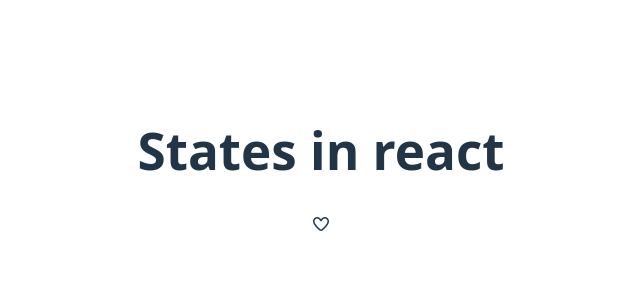
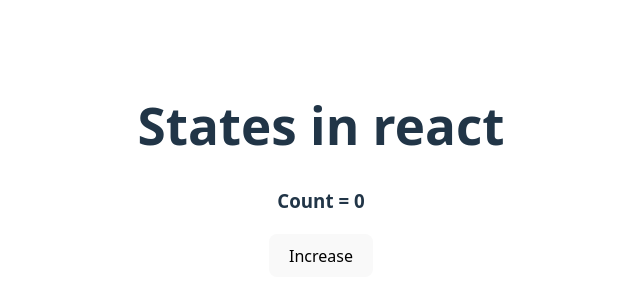
Before and after one commit to SAgNik-MonDA/MERN_STACK_Development, a React (Vite) app in the folder React/react-state/: page / in a window 1280 px wide. Shown: the part 230-530 px from the top of the page, without its empty margins (319-959 px from the left). Built offline with nearby package versions, Linux system fonts and the light colour scheme.

Commit message:
add file 18

```diff
--- a/React/react-state/src/App.jsx
+++ b/React/react-state/src/App.jsx
@@ -6,9 +6,9 @@
   return (
     <>
     <h1>States in react</h1>
-    {/* <Counter /> */}
+    <Counter />
 
-    <LikeButton />
+    {/* <LikeButton /> */}
     </>
   );
 }
--- a/React/react-state/src/Counter.jsx
+++ b/React/react-state/src/Counter.jsx
@@ -4,7 +4,13 @@
  let [count , setCount] =  useState(0);
 
 let incCount = () =>{
-    setCount(count+1);
+    // setCount(count+1);
+    setCount((currCount)=>{
+        return currCount+1;
+    });
+    setCount((currCount)=>{
+        return currCount+1;
+    });
     // console.log(count);
 };
 
--- a/React/react-state/src/LikeButton.jsx
+++ b/React/react-state/src/LikeButton.jsx
@@ -2,8 +2,10 @@
 
 export default function LikeButton(){
     let [isLiked,setLiked] = useState(false);
+    let [count,setCount] = useState(0);
     let toggleLike = () => {
         setLiked(!isLiked);
+          setCount(count+1);
     }
 
     let style = {
@@ -12,7 +14,7 @@
     return (
         <div>
             <p onClick={toggleLike}>
-
+                <h1>count = {count}</h1>
                 {isLiked ? (
                     <i className="fa-solid fa-heart" style={style}></i>
                 ) : (<i className="fa-regular fa-heart"></i>)}
```
